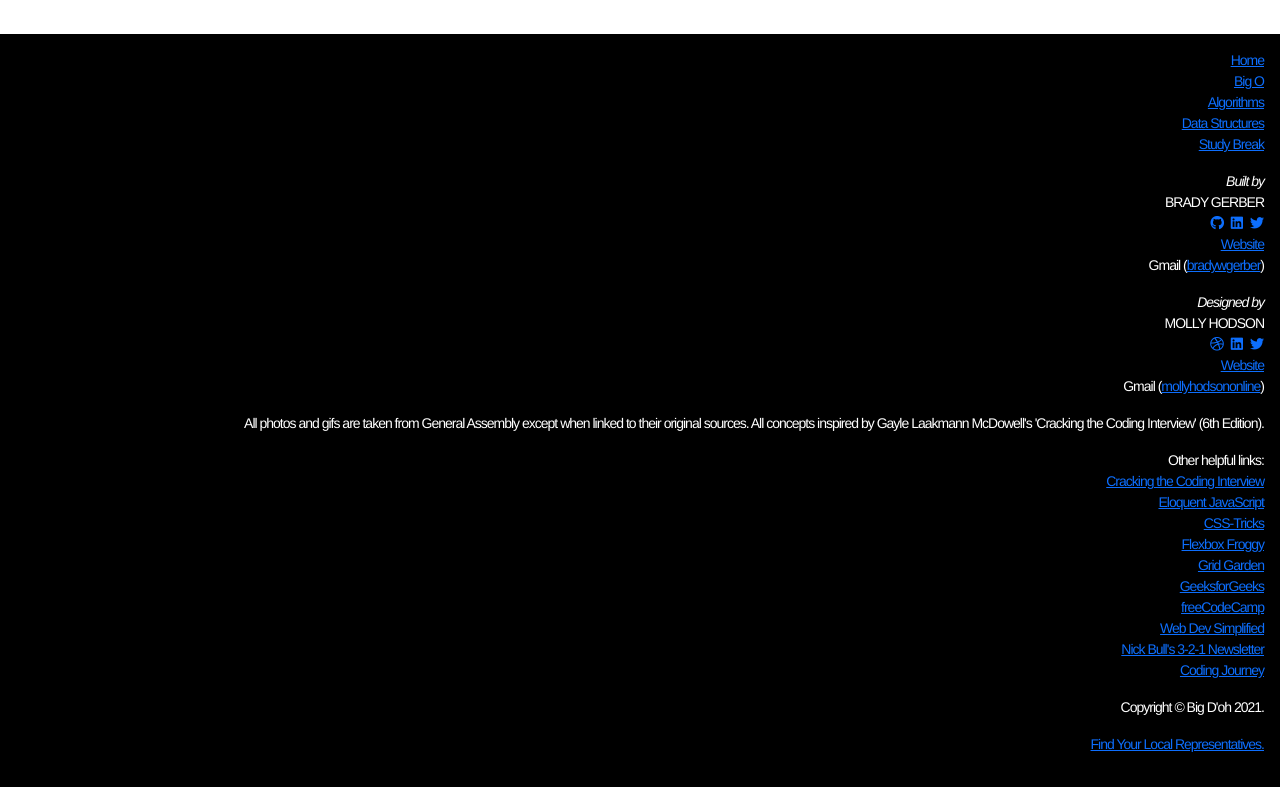
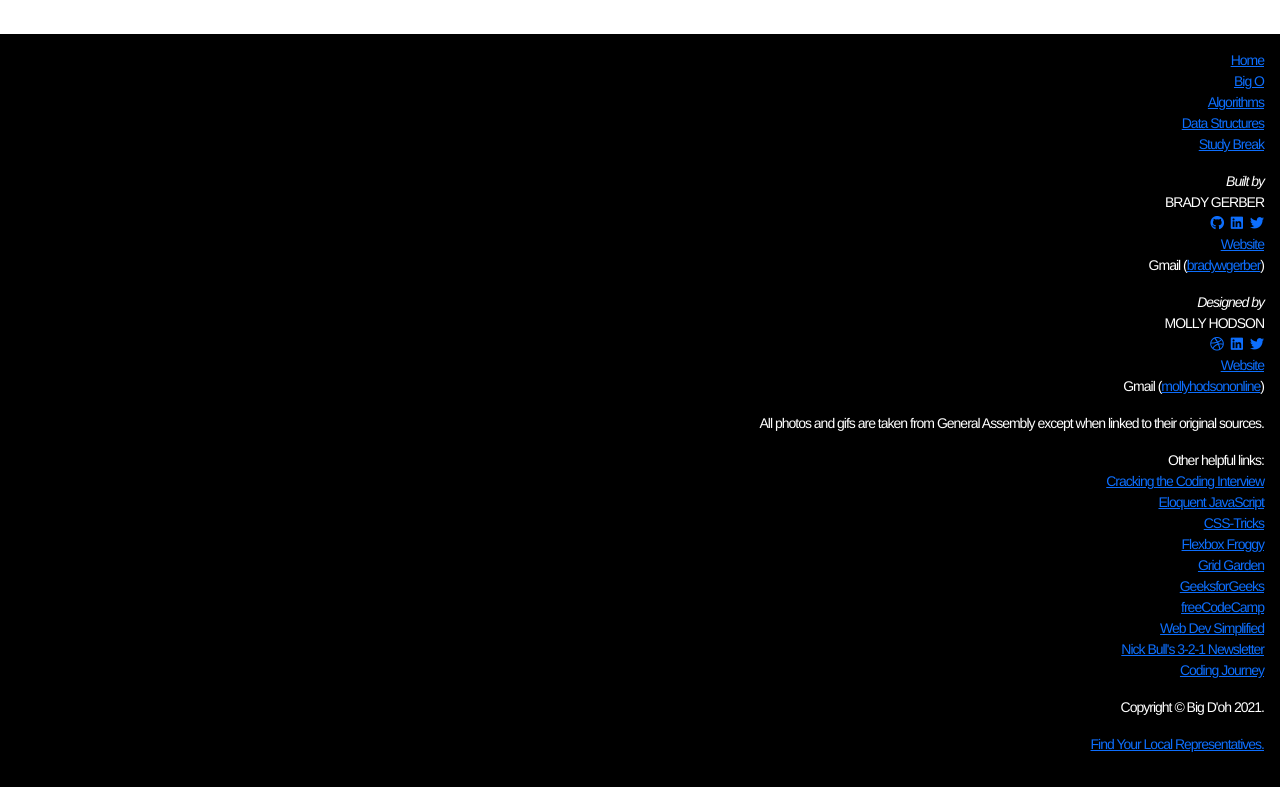
Before and after one commit to bg-write/big-doh, a React (Create React App) app: page /ttt in a window 1280 px wide. Shown: the part 686-1473 px from the top of the page. Built offline with nearby package versions, Linux system fonts and the light colour scheme; a web font is replaced by a local one.

Commit message:
Fix TTT routing error

```diff
--- a/src/components/Footer.jsx
+++ b/src/components/Footer.jsx
@@ -124,9 +124,7 @@ function Footer() {
 						<div id="footer-external-links">
 							<p>
 								All photos and gifs are taken from General Assembly except when
-								linked to their original sources. All concepts inspired by Gayle
-								Laakmann McDowell's 'Cracking the Coding Interview' (6th
-								Edition).
+								linked to their original sources.
 							</p>
 							<div>
 								Other helpful links:
--- a/src/components/TTT/Game.jsx
+++ b/src/components/TTT/Game.jsx
@@ -1,5 +1,5 @@
 import React, { useState } from 'react';
-import { calculateWinner } from './helpers';
+import { calculateWinner } from './Helpers';
 import Board from './Board';
 
 const styles = {
```
Also changed, not shown: 1 other file (tests, documents, lock files or other folders).
